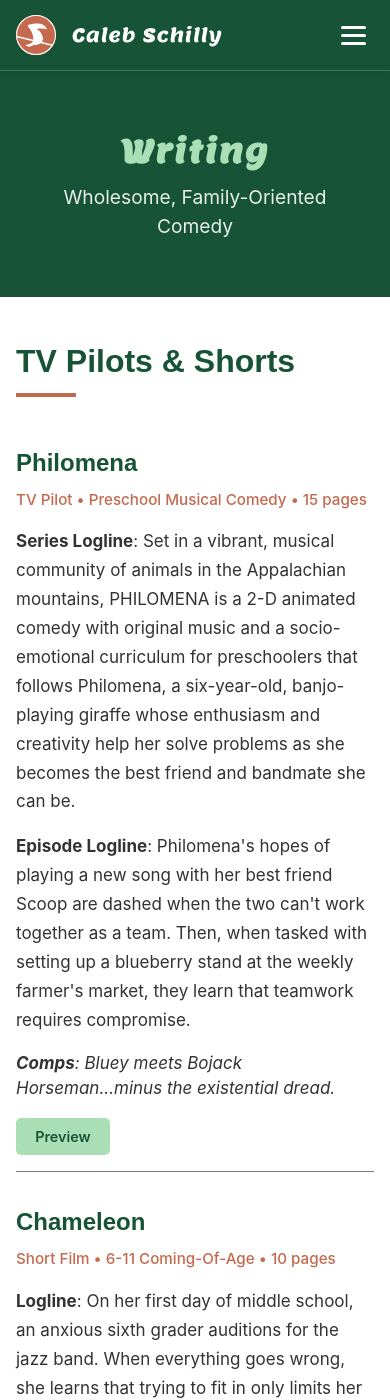
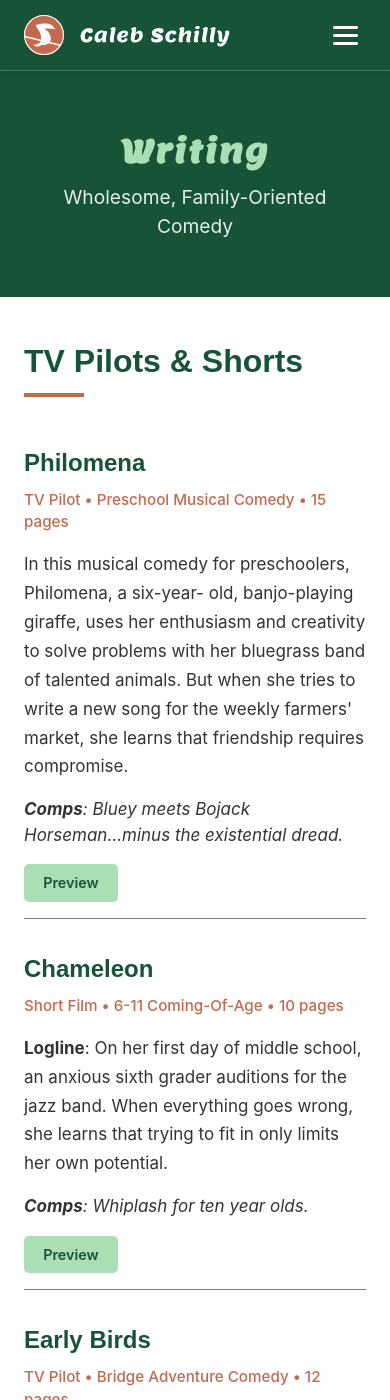
Before and after one commit to cwschilly/homepage, a Jekyll site: the page built from pages/writing.html, in a window 390 px wide and 1400 px high. Built offline with Jekyll 4.4.1, drawn with Linux system fonts in a browser that asks for light colours; nearby versions of some CDN libraries; some web fonts are replaced; a script that is not in the unit is left out; some of the changed text lies outside the part shown.

Commit message:
improvements

```diff
--- a/_layouts/default.html
+++ b/_layouts/default.html
@@ -8,8 +8,12 @@
   <link rel="preconnect" href="https://fonts.gstatic.com" crossorigin>
   <link href="https://fonts.googleapis.com/css2?family=Lemon&family=Slackey&display=swap" rel="stylesheet">
   <link href="https://fonts.googleapis.com/css2?family=Zain:ital,wght@0,200;0,300;0,400;0,700;0,800;0,900;1,300;1,400&display=swap" rel="stylesheet">
-  <link rel="icon" href="{{ site.baseurl }}/favicon.ico">
-  <link rel="shortcut icon" href="{{ site.baseurl }}/favicon.ico">
+  <!-- SVG favicon (primary) -->
+  <link rel="icon" href="{{ site.baseurl }}/public/logo-orange-sq.svg" type="image/svg+xml">
+  <link rel="shortcut icon" href="{{ site.baseurl }}/public/logo-orange-sq.svg" type="image/svg+xml">
+  <!-- PNG fallback and Apple touch icon (generate logo-orange-sq.png with the script in /scripts if needed) -->
+  <link rel="icon" href="{{ site.baseurl }}/public/logo-orange-sq.png" type="image/png">
+  <link rel="apple-touch-icon" href="{{ site.baseurl }}/public/logo-orange-sq.png">
   <script src="https://cdn.tailwindcss.com"></script>
   <link rel="stylesheet" href="{{ site.baseurl }}/styles.css">
 </head>
@@ -19,7 +23,7 @@
 
   <footer style="background-color: var(--dark-green); color: white; text-align: center; padding: 2rem 1rem; margin-top: 4rem;">
     <p style="margin: 0; font-size: 0.875rem;">
-      Official site of Caleb Schilly<sup style="font-size: 0.6em;">TM</sup> (Est. 2001)  •  <a href="{{ site.baseurl }}/pages/contact.html" class="lgreen-link">Contact</a>
+      Hand-rolled by Caleb Schilly  •  <a href="{{ site.baseurl }}/pages/contact.html" class="lgreen-link">Contact</a>
     </p>
   </footer>
 
--- a/pages/writing.html
+++ b/pages/writing.html
@@ -21,17 +21,11 @@
                     <h4 class="writing-title">Philomena</h4>
                     <p class="writing-meta">TV Pilot • Preschool Musical Comedy • 15 pages</p>
                     <p class="writing-description">
-                        <b>Series Logline</b>: Set in a vibrant, musical community of animals in the Appalachian mountains,
-                        PHILOMENA is a 2-D animated comedy with original music and a socio-emotional
-                        curriculum for preschoolers that follows Philomena, a six-year-old,
-                        banjo-playing giraffe whose enthusiasm and creativity help her solve problems
-                        as she becomes the best friend and bandmate she can be.
-                    </p>
-                    <p class="writing-description">
-                        <b>Episode Logline</b>: Philomena's hopes of playing a new song with her best
-                        friend Scoop are dashed when the two can't work together as a team. Then, when
-                        tasked with setting up a blueberry stand at the weekly farmer's market, they
-                        learn that teamwork requires compromise.
+                        In this musical comedy for preschoolers, Philomena, a six-year-
+                        old, banjo-playing giraffe, uses her enthusiasm and creativity to
+                        solve problems with her bluegrass band of talented animals. But
+                        when she tries to write a new song for the weekly farmers' market,
+                        she learns that friendship requires compromise.
                     </p>
                     <p class="writing-comps">
                         <b>Comps</b>: <i>Bluey</i> meets <i>Bojack Horseman</i>...minus the existential dread.
@@ -80,11 +74,6 @@
                     </div>
                 </div>
             </div>
-            <!-- <div class="about-photo">
-                <div class="photo-placeholder" aria-label="Photo placeholder">
-                    <span>Photo</span>
-                </div>
-            </div> -->
         </div>
     </div>
 </section>
--- a/styles.css
+++ b/styles.css
@@ -167,9 +167,9 @@
 /* Hero Section */
 .hero-section {
     background: linear-gradient(135deg, var(--dark-green) 0%, var(--dark-green) 100%);
-    background-image:
-        url('/homepage/public/green-toucan.svg'),
-        linear-gradient(135deg, var(--dark-green) 0%, var(--dark-green) 100%);
+    /* background-image:
+        url('public/green-toucan.svg'),
+        linear-gradient(135deg, var(--dark-green) 0%, var(--dark-green) 100%); */
     background-position: 90% center;
     /* background-repeat: no-repeat; */
     background-size: auto 80%, cover;
@@ -330,20 +330,7 @@
     display: flex;
     flex-direction: column;
     gap: 1.5rem;
-}
-}
-
-.photo-placeholder {
-    width: 100%;
-    aspect-ratio: 1 / 1;
-    border-radius: 12px;
-    border: 2px dashed var(--green-dark);
-    background: #f7faf8;
-    color: var(--green-dark);
-    display: flex;
     align-items: center;
-    justify-content: center;
-    font-weight: 600;
 }
 
 .card-title {
@@ -616,7 +603,7 @@
 }
 
 /* Responsive Design */
-@media (max-width: 768px) {
+@media (max-width: 980px) {
     .desktop-nav {
         display: none;
     }
@@ -669,11 +656,11 @@
 
 @media (max-width: 480px) {
     .nav-container {
-        padding: 0 1rem;
+        padding: 0 1.5rem;
     }
 
     .hero-section {
-        padding: 3rem 1rem;
+        padding: 3rem 1.5rem;
     }
 
     .hero-title {
@@ -691,7 +678,7 @@
     }
 
     .content-section {
-        padding: 2.5rem 1rem;
+        padding: 2.5rem 1.5rem;
     }
 }
 
```
Also changed, not shown: index.html (+7 -6 lines), pages/about.html (+10 -8 lines), pages/music.html (+17 -4 lines), pages/research.html (+12 -8 lines), public/logo-orange-sq.png (added), public/logo-orange-sq.svg (added), public/tub.jpg (added).
